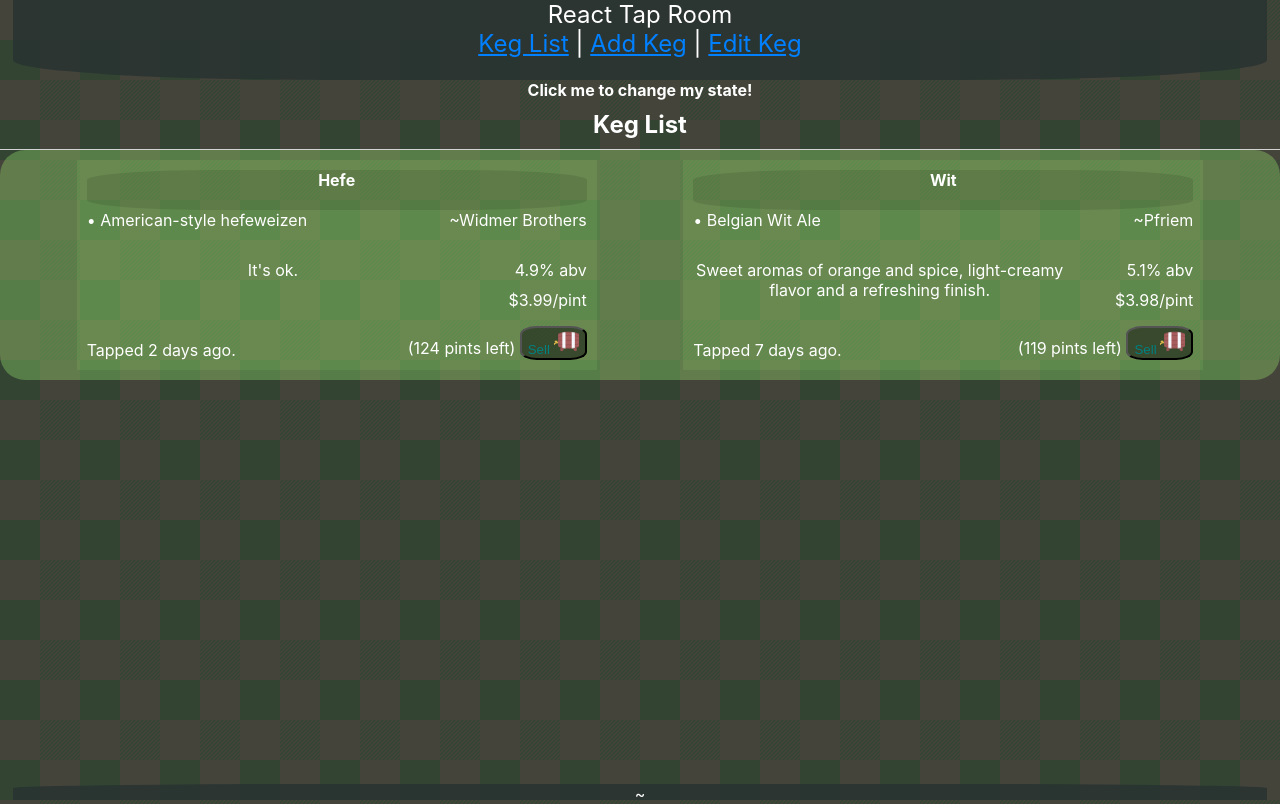
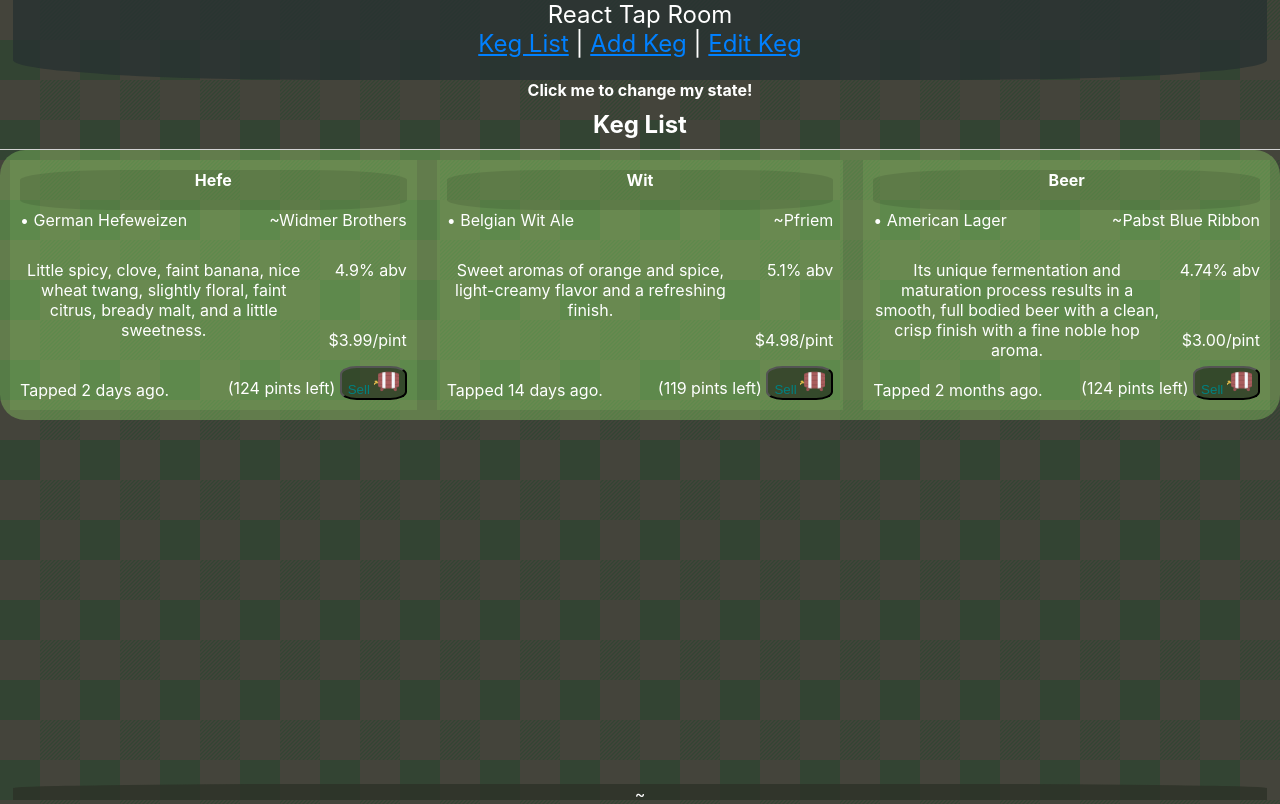
Before and after one commit to nhhor/react-tap-room, a React (Create React App) app: page /#/ in a window 1280 px wide. Built offline with nearby package versions, Linux system fonts and the light colour scheme.

Commit message:
update moment.js functionality to refresh.

```diff
--- a/src/App.js
+++ b/src/App.js
@@ -23,29 +23,55 @@ class App extends React.Component {
       kegList: [{
         alcoholContent: '4.9',
         brand: 'Widmer Brothers',
-        description: 'It\'s ok.',
-        id: 0,
+        description: 'Little spicy, clove, faint banana, nice wheat twang, slightly floral, faint citrus, bready malt, and a little sweetness.',
+        id: 'abc0',
         name: 'Hefe',
         price: '3.99',
         stock: 124,
         tappedOn: new Moment().subtract(2, 'days'),
-        type: 'American-style hefeweizen'
+        type: 'German Hefeweizen'
       },
       {
         alcoholContent: '5.1',
         brand: 'Pfriem',
         description: 'Sweet aromas of orange and spice, light-creamy flavor and a refreshing finish.',
-        id: 1,
+        id: 'abc1',
         name: 'Wit',
-        price: '3.98',
+        price: '4.98',
         stock: 119,
-        tappedOn: new Moment().subtract(1, 'weeks'),
+        tappedOn: new Moment().subtract(2, 'weeks'),
         type: 'Belgian Wit Ale'
+      },
+      {
+        alcoholContent: '4.74',
+        brand: 'Pabst Blue Ribbon',
+        description: 'Its unique fermentation and maturation process results in a smooth, full bodied beer with a clean, crisp finish with a fine noble hop aroma.',
+        id: 'abc2',
+        name: 'Beer',
+        price: '3.00',
+        stock: 124,
+        tappedOn: new Moment().subtract(2, 'months'),
+        type: 'American Lager'
       }],
       kegFocus: 1
     };
     this.handleKegFocusClick = this.handleKegFocusClick.bind(this);
     this.handleKegNew = this.handleKegNew.bind(this);
+  }
+
+  componentDidMount() {
+    this.waitTimeUpdateTimer = setInterval(() =>
+      this.updateTicketElapsedWaitTime(),
+    5000);
+  }
+
+  updateTicketElapsedWaitTime() {
+    console.log('check');
+    let newkegList = this.state.kegList.slice();
+    newkegList.forEach((keg) =>
+      keg.formattedWaitTime = (keg.tappedOn).fromNow(true)
+    );
+    this.setState({kegList: newkegList});
   }
 
   handleKegNew(newKeg){
--- a/src/Keg.js
+++ b/src/Keg.js
@@ -14,7 +14,7 @@ function Keg(props){
     let kegTargetId = kegTarget.slice(9);
     let math = (props.stock - count);
     count += 1;
-    document.getElementById('magic'+kegTargetId).innerHTML = (math+ ' pints left');
+    document.getElementById('magic'+kegTargetId).innerHTML = (math);
   }
 
 
@@ -31,7 +31,7 @@ function Keg(props){
         <p className='divGrid5 kegAlcoholContent'>{props.alcoholContent}% abv</p>
         <p className='divGrid6 kegPrice'>${props.price}/pint</p>
         <p className='divGrid7 kegTappedOn'>Tapped {displayTimeOpen(props.tappedOn)} ago.</p>
-        <p className='divGrid8 kegStockSell' id={'magic' + props.id}>({props.stock} pints left) <button id={'kegButton' + props.id} className='kegSellButton' onClick={handleClick}>Sell <img src={KegIcon} className="kegIcon" alt="kegIcon" /></button></p>
+        <p className='divGrid8 kegStockSell'>(<span id={'magic' + props.id}>{props.stock}</span> pints left) <button id={'kegButton' + props.id} className='kegSellButton' onClick={handleClick}>Sell <img src={KegIcon} className="kegIcon" alt="kegIcon" /></button></p>
 
 
       </div>
```
Lines whose indentation alone changed are shown as unchanged.
